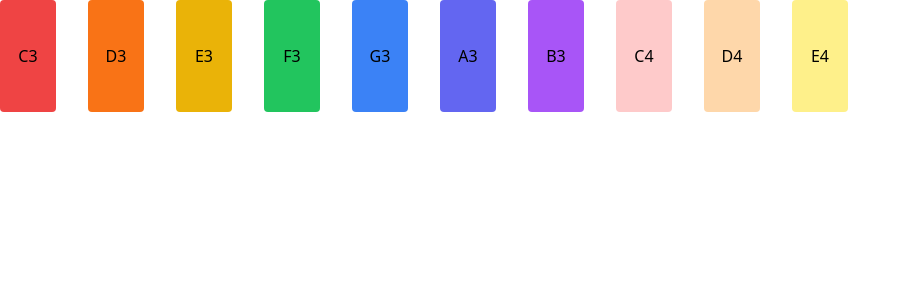
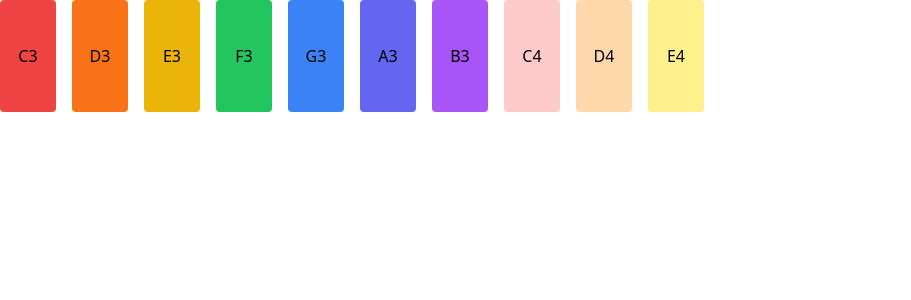
Before and after one commit to ruanha/glockenspiel, a React (Vite) app: page / in a window 1280 px wide. Shown: the top 300 px of the page, without its empty margins (0-911 px from the left). Built offline with nearby package versions, Linux system fonts and the light colour scheme.

Commit message:
change app name

```diff
--- a/package.json
+++ b/package.json
@@ -1,5 +1,5 @@
 {
-  "name": "xylophone",
+  "name": "glockenspiel",
   "private": true,
   "version": "0.0.0",
   "type": "module",
--- a/src/App.tsx
+++ b/src/App.tsx
@@ -1,11 +1,7 @@
-import Xylophone from "./Xylophone";
+import Glockenspiel from "./Glockenspiel";
 
 function App() {
-  return (
-    <>
-      <Xylophone />
-    </>
-  );
+  return <Glockenspiel />;
 }
 
 export default App;
--- a/src/Xylophone.tsx
+++ b/src/Glockenspiel.tsx
@@ -1,6 +1,6 @@
 import Bar from "./Bar";
 
-function Xylophone() {
+function Glockenspiel() {
   const bars = [
     { note: "C3", color: "bg-red-500" },
     { note: "D3", color: "bg-orange-500" },
@@ -14,7 +14,7 @@ function Xylophone() {
     { note: "E4", color: "bg-yellow-200" },
   ];
   return (
-    <div className="flex flex-row gap-8">
+    <div className="flex flex-row gap-1 md:gap-2 lg:gap-4 flex-wrap">
       {bars.map((bar, index) => (
         <Bar key={index} note={bar.note} color={bar.color} />
       ))}
@@ -22,4 +22,4 @@ function Xylophone() {
   );
 }
 
-export default Xylophone;
+export default Glockenspiel;
```
Also changed, not shown: 1 other file (tests, documents, lock files or other folders).
